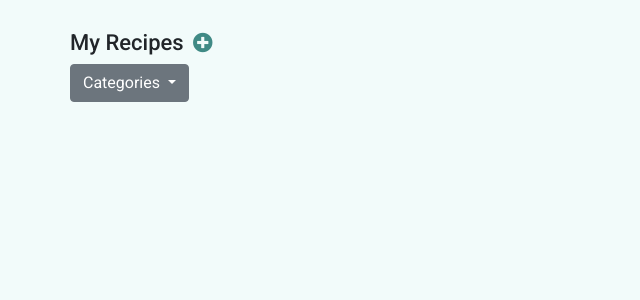
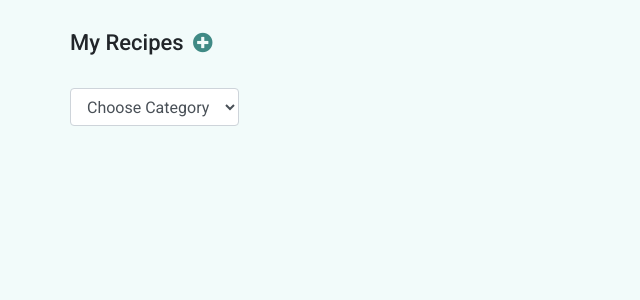
Before and after one commit to luisanegri/Data-Centric-Development, a Flask app: page /get_recipes in a window 1280 px wide. Shown: the part 56-356 px from the top of the page, without its empty margins (0-640 px from the left). Run offline with Flask 2, Linux system fonts and the light colour scheme; data that the repository does not hold is empty; some libraries are stand-ins or nearby versions; some web fonts are replaced.

Commit message:
added select to choose category to be displayed - still not working

```diff
--- a/templates/myrecipes.html
+++ b/templates/myrecipes.html
@@ -6,30 +6,31 @@
 <h3 class="my-recipes-title">My Recipes</h3>
 <a href="{{url_for('add_recipes')}}"><i class="fas fa-plus-circle align-icon"></i></a>
 </div>
-<div class="row cat-row">
-  <div class="dropdown">
-    <a class="btn btn-secondary dropdown-toggle" href="#" role="button" id="dropdownMenuLink" data-toggle="dropdown" aria-haspopup="true" aria-expanded="false">
-     Categories
-    </a>
+<div class="row">
+<form>
+  <div class="form-group">
+    <label for="exampleFormControlSelect1"></label>
+    <select class="form-control" id="category" name="category_name">
+      <option value="" disabled selected>Choose Category</option>
+      {% for category in categories %}
+      <option>{{category.category_name}}</option>
+      {% endfor %}
+    </select>
+  </div>
 
-    <div class="dropdown-menu" aria-labelledby="dropdownMenuLink">
-      {% for category in categories %}
-      <a class="dropdown-item" href="{{url_for('get_recipes', category_id=category._id)}}">{{category.category_name}}</a>
-      {% endfor %}
-    </div>
 
-  </div>
 </div>
+
 <div class="row">
   <div class="card-group">
     {% for recipe in recipes %}
-  <div class="col-sm-6 col-xs-12">
-    <div class="card">
+  <div class="col-sm-6 col-xs-12 card-item">
+    <div class="card card-info">
     <div class="card-body">
       <h5 class="card-title" style="text-align: center">{{ recipe.recipe_name}}</h5>
-      <div class="row">
+      <div class="row icons-info">
         <div class="col-md-4">
-            <div class="recipe-info"><i class="glip far fa-user"></i> {{recipe.serves }}</div>
+            <div class="recipe-info"><i class="glip1 far fa-user"></i> {{recipe.serves }}</div>
         </div>
         <div class="col-md-4">
             <div class="recipe-info"><i class="glip far fa-clock"></i>{{recipe.time_of_prep}}</div>
```
